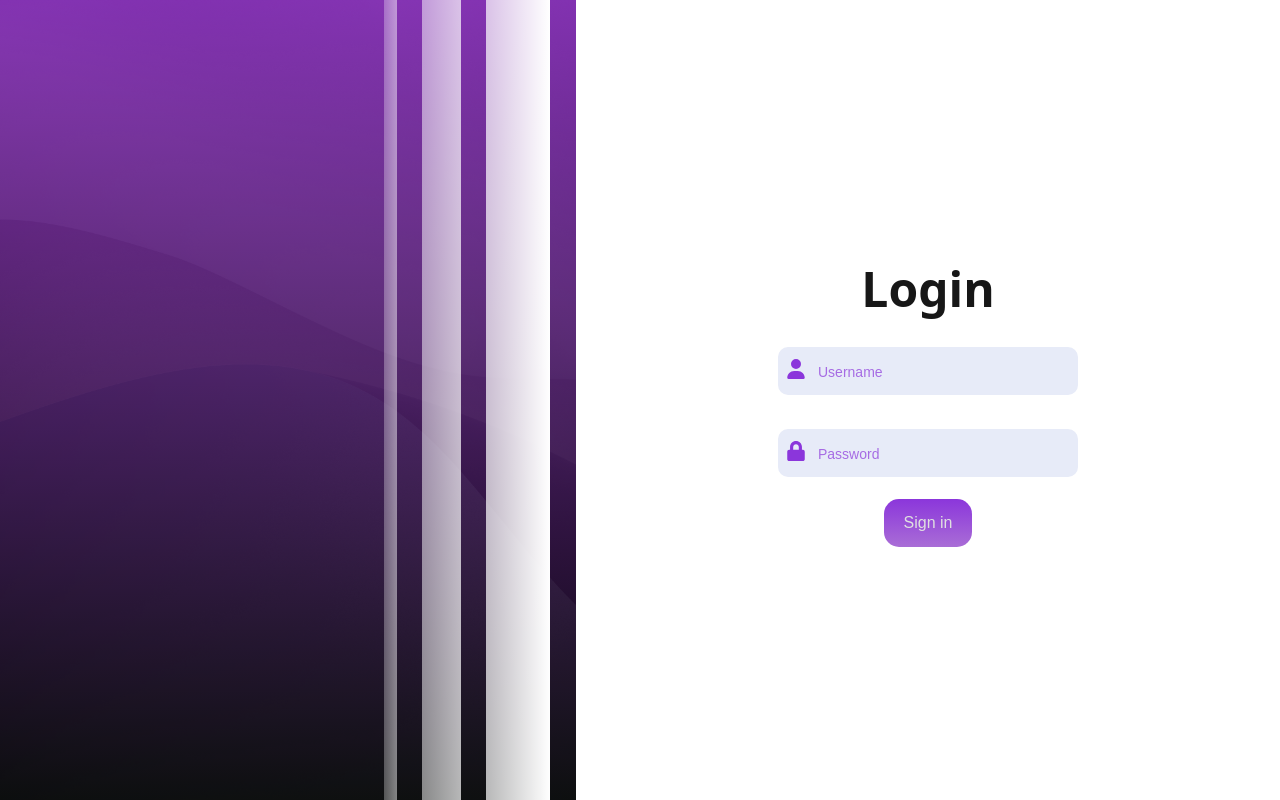
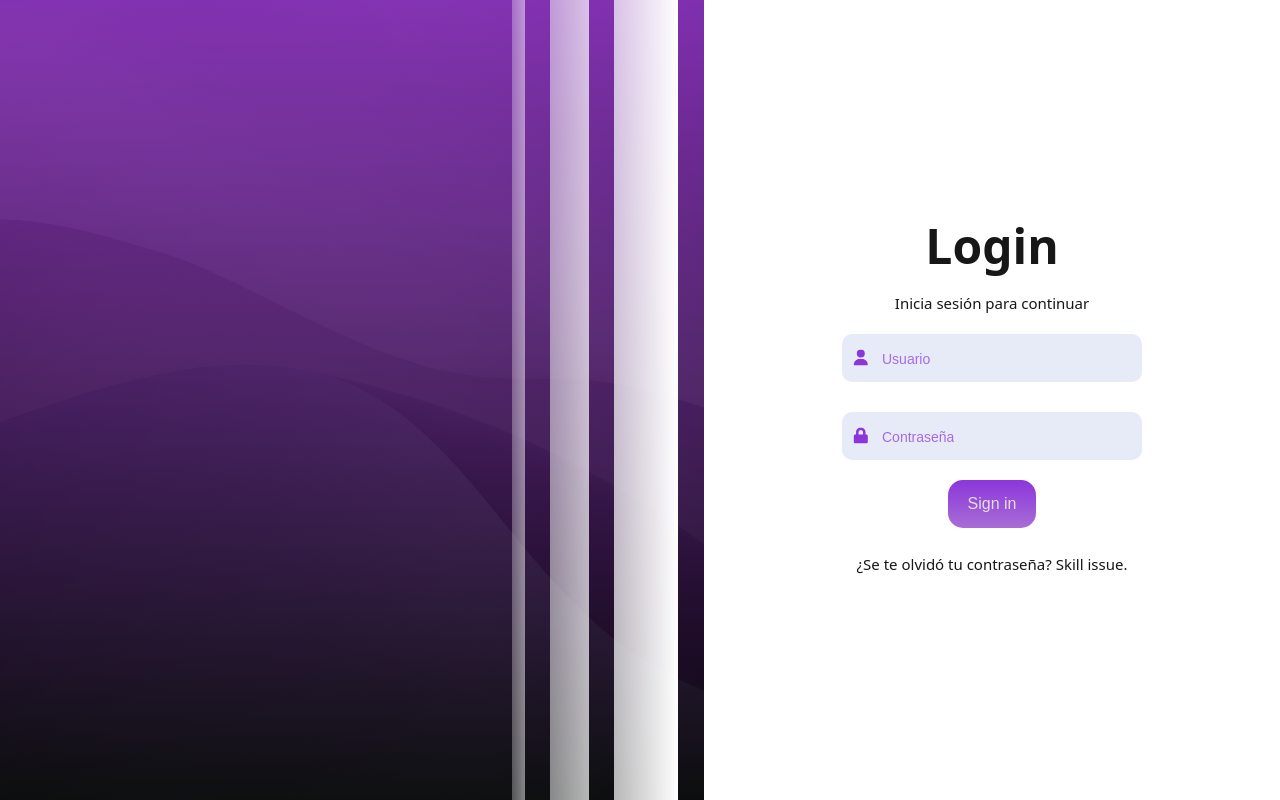
Before and after one commit to RICTEL04/pathexplorer-esquimales, a Next.js app: page / in a window 1280 px wide. Built offline with nearby package versions, Linux system fonts and the light colour scheme.

Commit message:
Modificaciones

```diff
--- a/app/login.css
+++ b/app/login.css
@@ -30,7 +30,7 @@
     z-index: 1;
     float: right;
     height: 100%;
-    width: 55%;
+    width: 45%;
     background-color: #fff;
     display: flex;
     flex-direction: column;
@@ -46,9 +46,10 @@
 
 .icon{
     color: #8b36db;
-    font-size: 20px;
-    translate: 90% 120%;
+    font-size: 16px;
+    translate: 130% 160%;
     position: absolute;
+
 }
 
 form {
@@ -79,7 +80,7 @@ form input {
     border-radius: 10px;
     width: 300px;
     padding: 12px 40px;
-    margin: 12px 10px;
+    margin: 10px 10px;
 }
 
 form input::placeholder {
@@ -104,7 +105,7 @@ form button:hover {
 .cubo1{
     position: absolute;
     top: 0%;
-    left: 38%;
+    left: 48%;
     z-index: 2;
     width: 5%;
     height: 100%;
@@ -114,7 +115,7 @@ form button:hover {
 .cubo2{
     position: absolute;
     top: 0%;
-    left: 33%;
+    left: 43%;
     z-index: 2;
     width: 3%;
     height: 100%;
@@ -124,7 +125,7 @@ form button:hover {
 .cubo3{
     position: absolute;
     top: 0%;
-    left: 30%;
+    left: 40%;
     z-index: 2;
     width: 1%;
     height: 100%;
--- a/app/page.tsx
+++ b/app/page.tsx
@@ -14,15 +14,17 @@ export default function Home() {
       <div className="contenedor">
         <form action="">
           <p className="thick" style={{ fontFamily: "system-ui", fontSize: 48 }}>Login</p>
+          <p className="thin" style={{ fontFamily: "system-ui", fontSize: 15 }}>Inicia sesión para continuar</p>
           <div className="input-container">
             <FaUser className="icon" />
-            <input type="text" placeholder="Username" />
+            <input type="text" placeholder="Usuario" />
           </div>
           <div className="input-container">
             <FaLock className="icon" />
-            <input type="password" placeholder="Password" />
+            <input type="password" placeholder="Contraseña" />
           </div>
           <button type="submit">Sign in</button>
+          <a href="http://endless.horse/" style={{fontSize: 15, padding: 15, fontFamily: "system-ui"}}>¿Se te olvidó tu contraseña? Skill issue.</a>
         </form>
       </div>
     </div>
```
